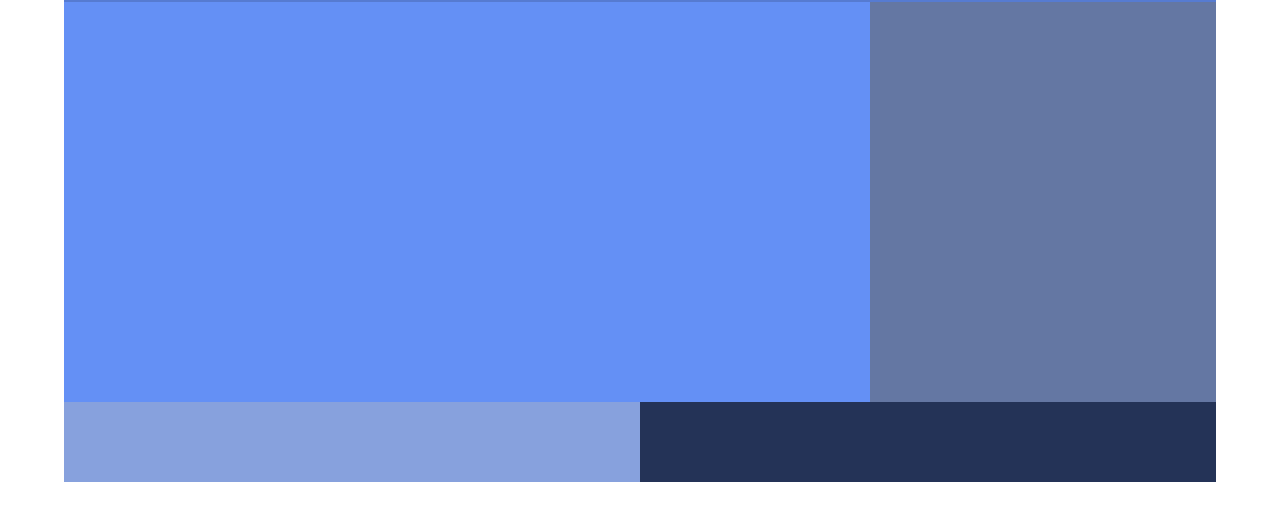
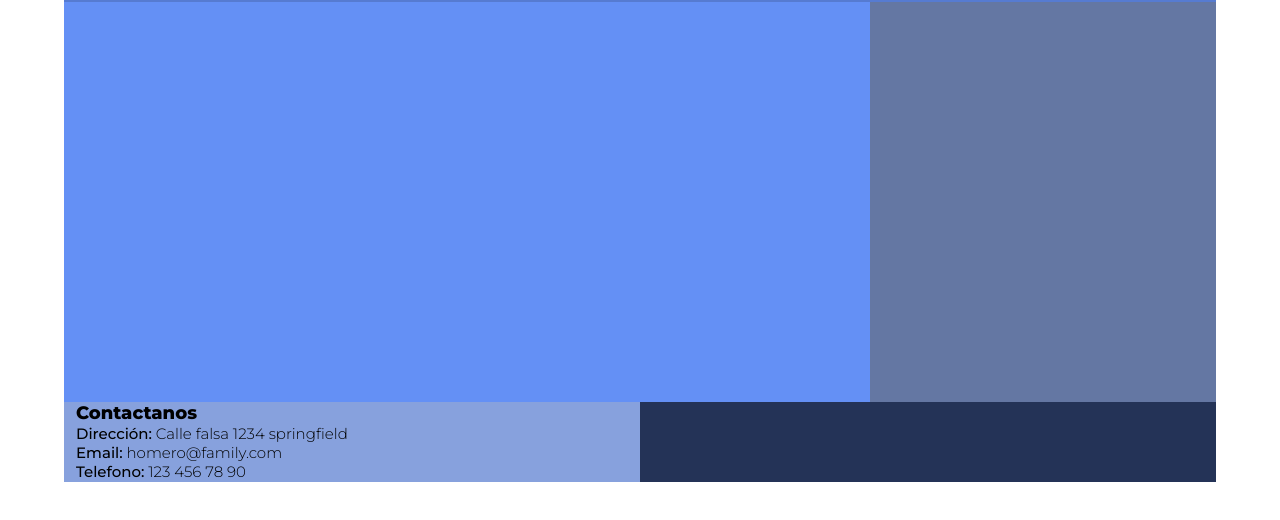
Before and after one commit to jhoanSebasPerez/primer-parcial-web, a plain HTML site: page index.html in a window 1280 px wide. Shown: the part 166-686 px from the top of the page. Drawn offline with Linux system fonts and the light colour scheme.

Commit message:
Pie de pagina izquierdo terminado

```diff
--- a/index.html
+++ b/index.html
@@ -24,7 +24,16 @@
         </div>
 
         <footer>
-            <div class="footer-left"></div>
+            <div class="footer-left">
+                <h3 class="left-title">Contactanos</h3>
+                <div class="left-info">
+                    <ul>
+                        <li><span>Dirección:</span> Calle falsa 1234 springfield</li>
+                        <li><span>Email:</span> homero@family.com</li>
+                        <li><span>Telefono:</span> 123 456 78 90</li>
+                    </ul>
+                </div>
+            </div>
             <div class="footer-right"></div>
         </footer>
     </div>
--- a/styles/index.css
+++ b/styles/index.css
@@ -53,15 +53,33 @@
 footer {
     display: flex;
     height: 80px;
-
 }
 
 .footer-right {
     width: 50%;
     background-color: #243357;
+    padding-right: 12px;
+}
+
+.left-title {
+    font-size: 1.2rem;
+}
+
+.left-info {
+    font-weight: 300;
+}
+
+.left-info ul{
+    list-style-type: none;
+}
+
+.left-info span{
+    font-weight: 500;
 }
 
 .footer-left {
+    padding-left: 12px;
     width: 50%;
     background-color: #87a1dd;
+
 }
```
